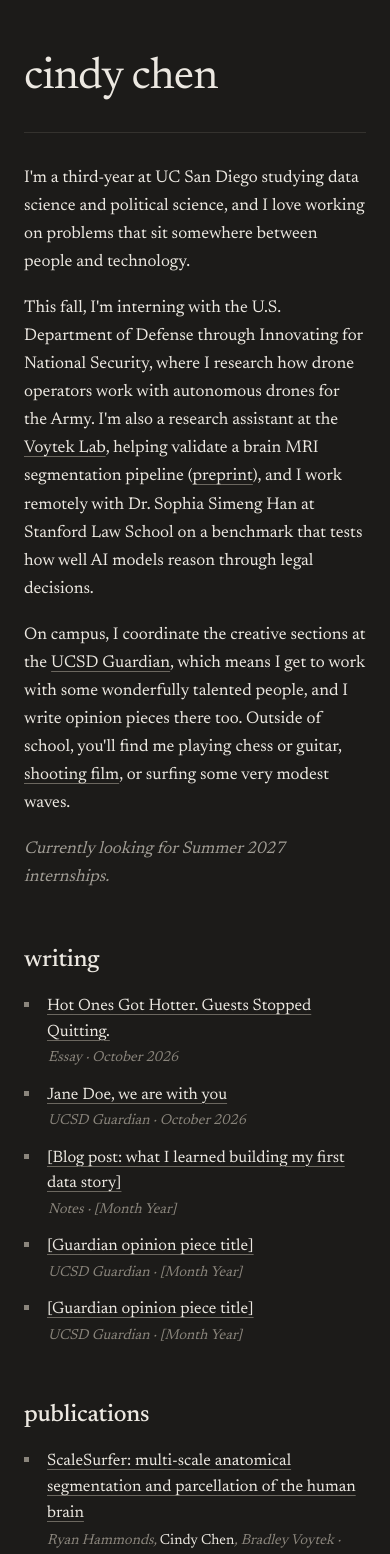
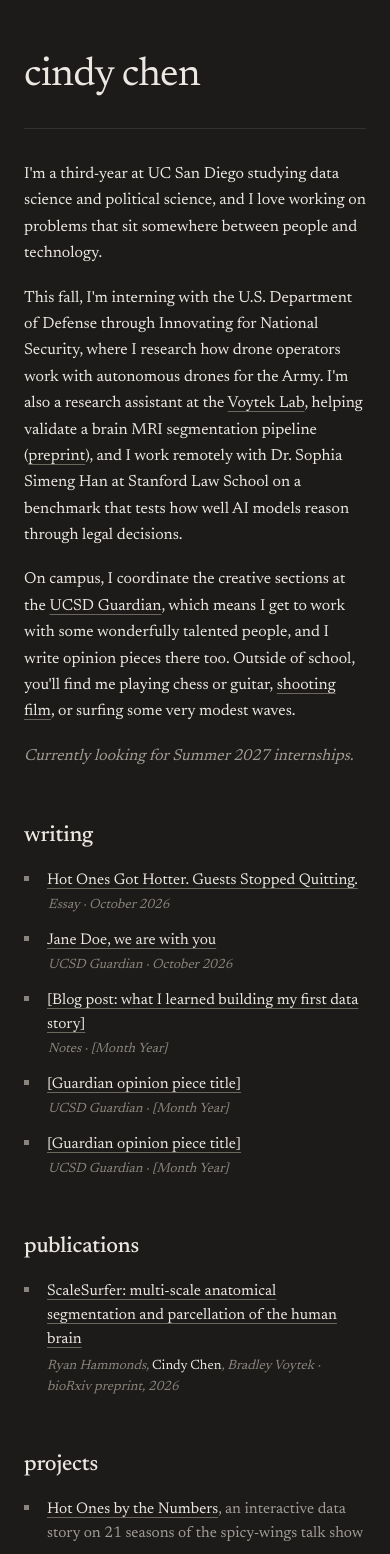
Before and after one commit to cindysze/cindysze.github.io, a Next.js app: page / in a window 390 px wide. Shown: the top 1554 px of the page. Built offline with nearby package versions, Linux system fonts and the light colour scheme.

Commit message:
small changs

```diff
--- a/app/globals.css
+++ b/app/globals.css
@@ -74,7 +74,7 @@
   object-fit: cover;
   object-position: 50% 100%;
 }
-.photo figcaption { font-size: 14.5px; font-style: italic; color: var(--faint); }
+.photo figcaption { font-size: 13.5px; font-style: italic; color: var(--faint); }
 
 /* ---------- header ---------- */
 .header { display: flex; flex-direction: column; gap: 32px; }
@@ -82,14 +82,14 @@
 .name {
   margin: 0;
   font-weight: 400;
-  font-size: 52px;
+  font-size: 48px;
   line-height: 1;
   letter-spacing: -0.02em;
 }
 
 .rule { height: 1px; background: var(--line); }
 
-.bio { display: flex; flex-direction: column; gap: 18px; font-size: 18px; line-height: 1.65; }
+.bio { display: flex; flex-direction: column; gap: 18px; font-size: 17px; line-height: 1.65; }
 .bio p { margin: 0; }
 .bio .currently { color: var(--muted); font-style: italic; }
 
@@ -99,7 +99,7 @@
 .section-title {
   margin: 0;
   font-weight: 500;
-  font-size: 26px;
+  font-size: 24px;
   letter-spacing: -0.01em;
 }
 
@@ -111,7 +111,7 @@
   align-items: baseline;
   justify-content: space-between;
   gap: 2px 24px;
-  font-size: 17.5px;
+  font-size: 16.5px;
   line-height: 1.55;
 }
 
@@ -126,7 +126,7 @@
   transform: translateY(-3px);
 }
 
-.date { font-size: 14.5px; color: var(--faint); font-style: italic; padding-left: 24px; }
+.date { font-size: 13.5px; color: var(--faint); font-style: italic; padding-left: 24px; }
 .desc { color: var(--muted); }
 
 .pub { display: flex; flex-direction: column; gap: 4px; min-width: 0; }
@@ -142,7 +142,7 @@
   gap: 16px;
   padding-top: 32px;
   border-top: 1px solid var(--line);
-  font-size: 16px;
+  font-size: 15px;
 }
 .footer-links { display: flex; flex-wrap: wrap; gap: 24px; }
 .place { color: var(--faint); font-style: italic; }
@@ -153,8 +153,8 @@
   .content { gap: 56px; }
   .photo { position: static; flex-basis: 100%; }
   .photo img { width: 100%; height: auto; }
-  .name { font-size: 44px; }
-  .bio { font-size: 17px; }
-  .section-title { font-size: 24px; }
-  .list li { font-size: 16.5px; }
+  .name { font-size: 40px; }
+  .bio { font-size: 16px; }
+  .section-title { font-size: 22px; }
+  .list li { font-size: 15.5px; }
 }
--- a/app/page.js
+++ b/app/page.js
@@ -40,8 +40,8 @@
         <div className="rule" />
         <div className="bio">
           <p>
-            I'm a third-year at UC San Diego studying data science and political science, and I love working
-            on problems that sit somewhere between people and technology.
+            I'm a third-year at UC San Diego studying data science and political science, and I love working on
+            problems that sit somewhere between people and technology.
           </p>
           <p>
             This fall, I'm interning with the U.S. Department of Defense through Innovating for
```
